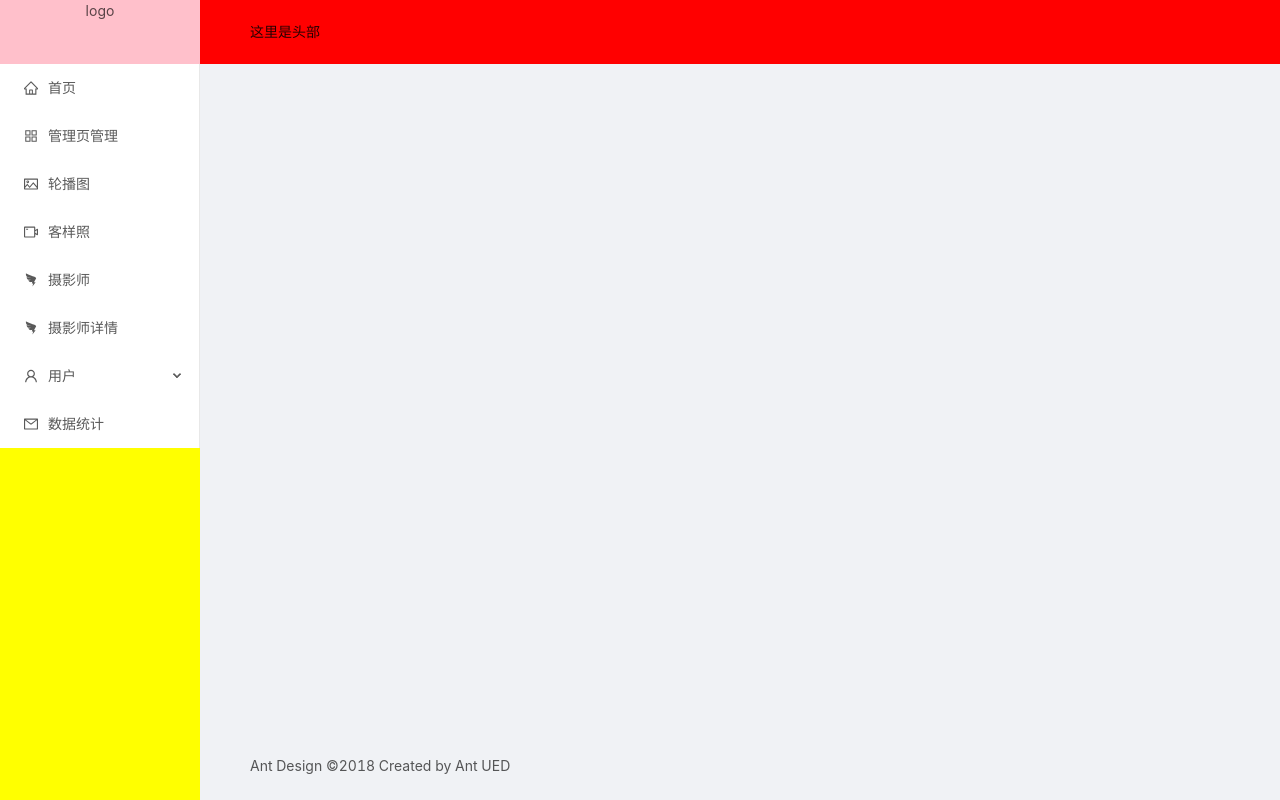
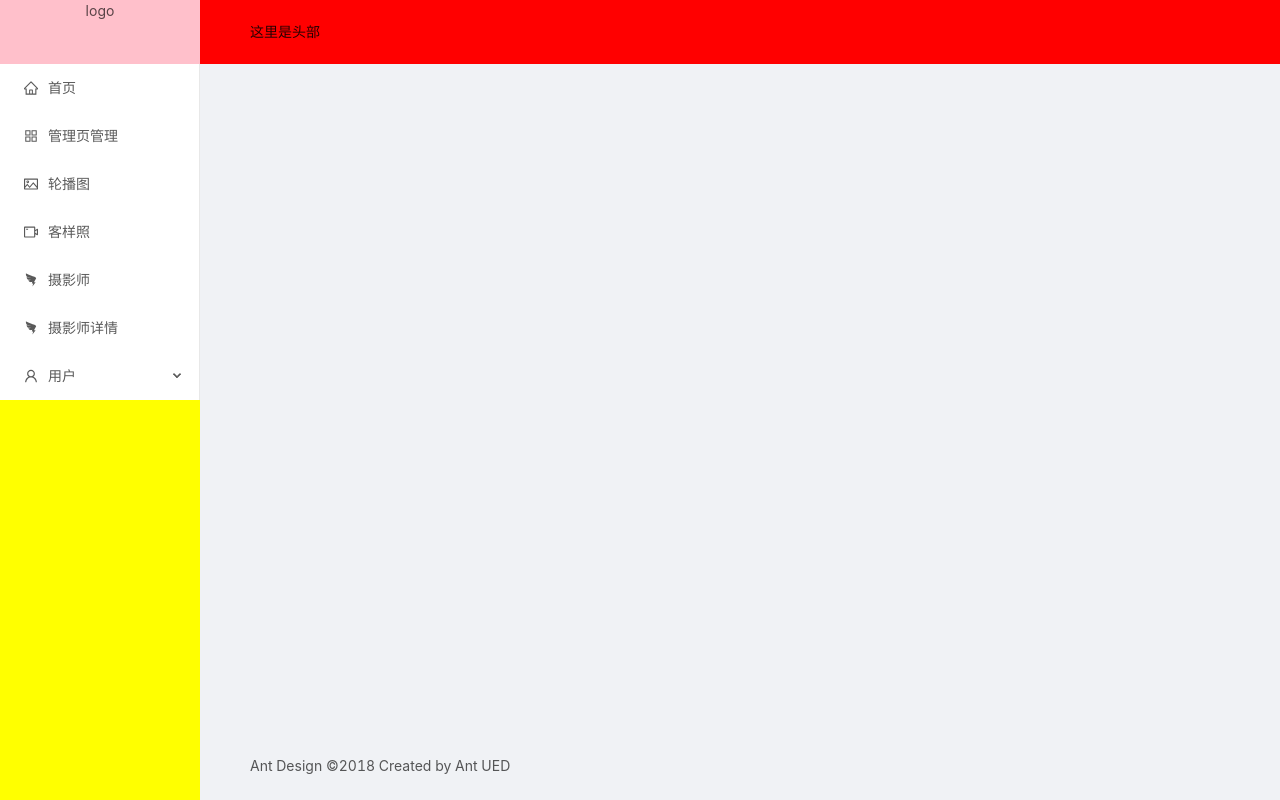
Before and after one commit to whoisthemosthandsome/ReactProject, a React app: page /#/admin in a window 1280 px wide. Built offline with nearby package versions, Linux system fonts and the light colour scheme.

Commit message:
柱状图

```diff
--- a/src/App.js
+++ b/src/App.js
@@ -39,10 +39,12 @@ function App() {
           <Route path='/login' component={Login}/>
           <Route path='/reg' component={Reg}/>
           <Route path='/update' component={Update}/>
+
           {/* <Route path='/admin' component={Admin}/> */}
           <Route  path='/admin' render={()=>{
             return(
               <Admin>
+                <Route path='/admin/index' component={Look}/>
                 <Route path='/admin/admin' component={AdminInfo}></Route>
                 <Route path='/admin/user/how' component={How}/>
                 <Route path='/admin/banner' component={Banner}></Route>
@@ -52,7 +54,7 @@ function App() {
                 <Route path='/admin/user/info' component={UserInfo}></Route>
                 <Route path='/admin/user/order' component={Order}></Route>
                 <Route path='/admin/picUpdate/:_id' component={PicUpdate}></Route>
-                <Route path='/admin/look' component={Look}></Route>
+                {/* <Route path='/admin/look' component={Look}></Route>  */}
               </Admin>
             )
           }}/>
--- a/src/component/navInfo.js
+++ b/src/component/navInfo.js
@@ -81,10 +81,10 @@ export default [
       },
     ]
   },
-  {
-    key:'look',
-    title:'数据统计',
-    icon:'sheet',
-    path:'/admin/look'
-  }
+  // {
+  //   key:'look',
+  //   title:'数据统计',
+  //   icon:'sheet',
+  //   path:'/admin/look'
+  // }
 ]
--- a/src/pages/echart/echart.js
+++ b/src/pages/echart/echart.js
@@ -35,9 +35,7 @@ class Echarts extends Component {
     let {xAis,yAxis} = this.state
     api.Analyze()
     .then((res)=>{
-       // this.setState({res.data:list})
-      // console.log(res.data)
-       res.data.foreach((item,index)=>{
+       res.data.forEach((item,index)=>{
           xAis.push(item.phpName)
           yAxis.push(item.phpSatisfaction)
        })
--- a/src/pages/how/how.js
+++ b/src/pages/how/how.js
@@ -131,7 +131,6 @@ class how extends Component {
     let {pageSize} = this.state
     api.byKw(kw,page,pageSize)
     .then((data)=>{
-      console.log(kw,111,data)
       this.setState({
         list:data.list,
         allPage:data.allCount,
@@ -306,7 +305,7 @@ class how extends Component {
           dataSource={list}
           columns={columns} />
           {/* -------------------------------分页器----------------------------------------------- */}
-          <Pagination className={s.pagination} hideOnSinglePage='true' Current={page} total={allPage} pageSize={pageSize}
+          <Pagination showQuickJumper  className={s.pagination} hideOnSinglePage='true' Current={page} total={allPage} pageSize={pageSize}
           onChange={(page)=>{//点击页码数触发的函数
           this.setState({page},()=>{
             this.judgeSituation(this.state.kw,page)
```
